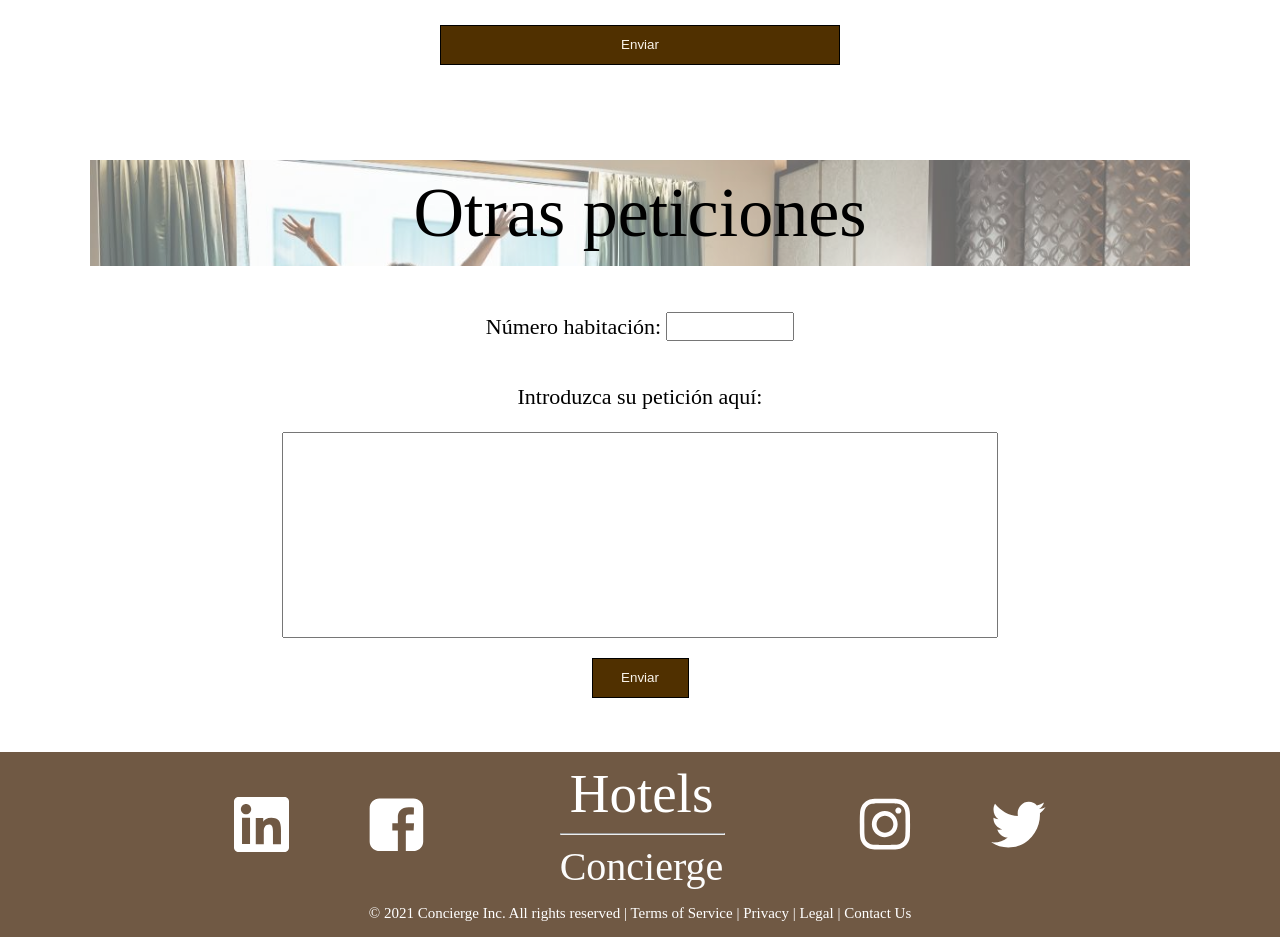
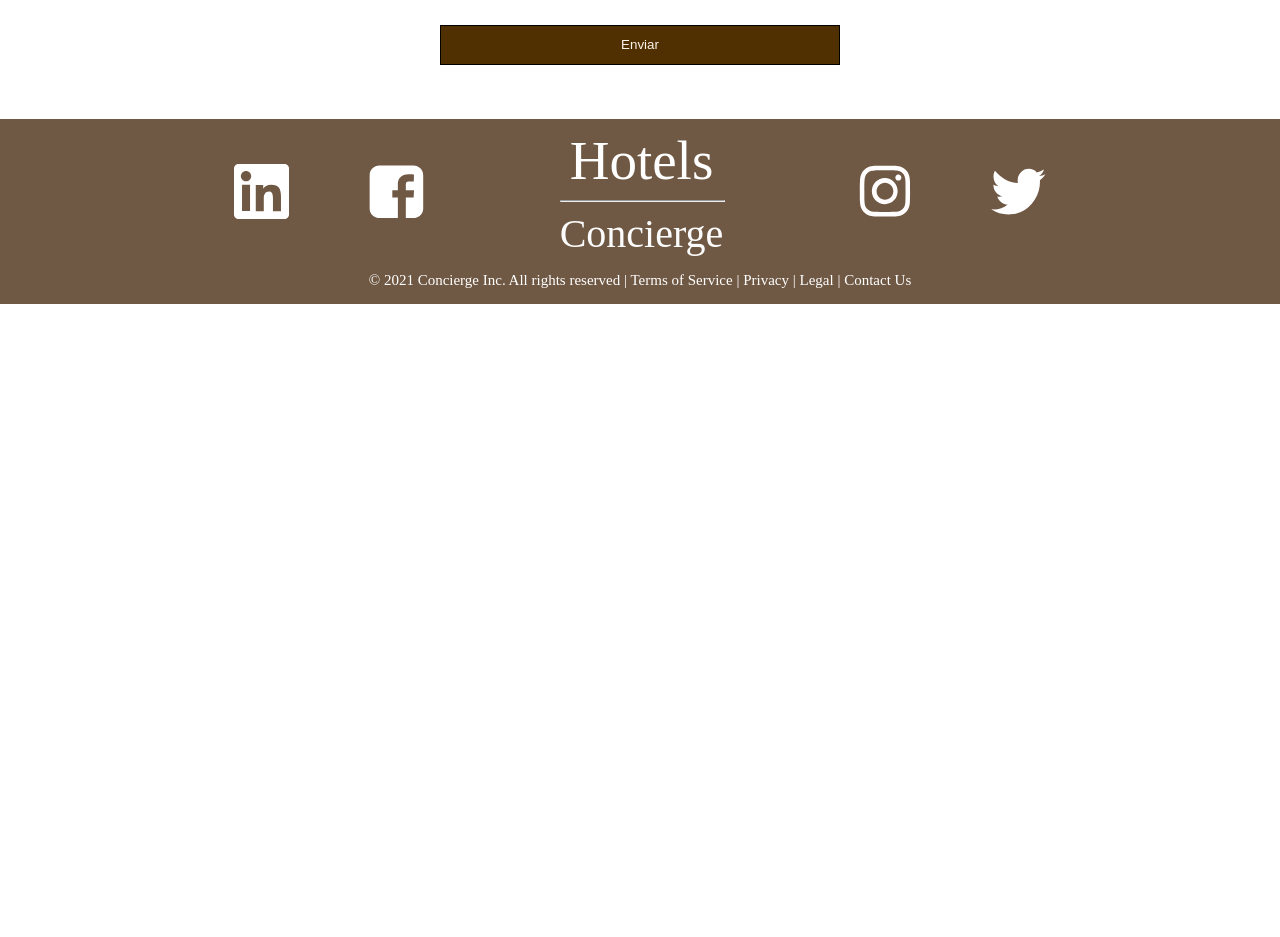
Before and after one commit to javierMorales9/ISST-Grupo02-Conc, a React (Create React App) app in the folder Front-end/: page /room_service in a window 1280 px wide. Shown: the part 900-1837 px from the top of the page. After the commit the page ends 1204 px from the top, so only its background shows below. Built offline with nearby package versions, Linux system fonts and the light colour scheme; what google-maps-react would draw is missing.

Commit message:
Prepare for Sprint2

```diff
--- a/Front-end/src/App.js
+++ b/Front-end/src/App.js
@@ -29,7 +29,7 @@ class App extends React.Component {
 
   componentDidMount(){
     let url = 'https://acallejasz.github.io' + process.env.PUBLIC_URL + '/';
-    let url_localHost = 'http://localhost:3000' + process.env.PUBLIC_URL;
+    let url_localHost = 'http://localhost:3000' + process.env.PUBLIC_URL + '/';
 
     if(window.location.href === url_localHost){
       this.setState({primer_componente:<NavbarInicio login={this.props.login} click={this.updateNavBar}/>})
--- a/Front-end/src/components/tarjeta_reserva.js
+++ b/Front-end/src/components/tarjeta_reserva.js
@@ -12,11 +12,12 @@ export default function TarjetaReserva(props){
             <div className="booking_smallcontainer">
                 <div className='first_group'>
                     <div>
-                        <img src={Habitacion} height='240px' width='300px' style={{minHeight:'200px', paddingTop:'23px', minWidth:'275px'}}/>
+                        <img src={Habitacion} height='100px' width='300px' style={{minHeight:'200px', paddingTop:'23px', minWidth:'275px'}}/>
                     </div>
                     <div className='tb'>
 			    <div>
                             <p>Nº de habitación: {props.n_habitacion}</p>
+                            <p>Nº de usuarios: {props.n_user}</p>
                             <p>Fecha de entrada: {props.fecha_inicio} </p>
                             <p>Fecha de salida: {props.fecha_fin}</p>
                             <p>Tipo de Servicio: {props.tipo}</p>
--- a/Front-end/src/pages/booking.js
+++ b/Front-end/src/pages/booking.js
@@ -29,22 +29,6 @@ export default class Booking extends React.Component {
             <h1 className="subtitulo">Gestión de Reserva</h1>
             <hr className="raya_titulo"/>
 
-            <h2 className="category">Reservar</h2>
-
-            <div id='container'>
-                <div id="imagen_reserva">
-                    <h2 id='text_foto_top' >
-                        Lorem ipsum dolor sit amet, consectetur adipiscing elit
-                        In sagittis nulla turpis urna, gravida. Mattis mauris sagittis.
-                    </h2>
-                    <a href='https://booking.com/' target='_blank'  id='reservar_container'>
-                        <p id ='span_butt'>RESERVAR</p>
-                    </a>
-                </div>
-            </div>
-
-            <h2 className="category">Mis reservas</h2>
-
             <div>
 
 		    {this.state.f.map((el,id) =>{
@@ -53,6 +37,7 @@ export default class Booking extends React.Component {
 		    fecha_inicio = {el.fecha_inicio}
 		    fecha_fin = {el.fecha_fin}
 		    tipo = {el.tipo}
+            n_user = {el.numero_usuarios}
 		    solicitud = {el.solicitud}
 		    disponibilidad = {el.disponibilidad}
 		    id = {el.id}
--- a/Front-end/src/pages/other_services.js
+++ b/Front-end/src/pages/other_services.js
@@ -87,7 +87,7 @@ export default class RoomService extends React.Component {
           {/*OTRAS PETICIONES*/}
           <div className='otros_container'>
             <div id='id_otros'>
-            <div className='sin-background'>Otras peticiones</div>
+            <div className='sin-background'>Peticion abierta</div>
             </div>
 
             <div className='formularioGrande_container'>
--- a/Front-end/src/pages/profile.js
+++ b/Front-end/src/pages/profile.js
@@ -27,7 +27,6 @@ export default class Profile extends React.Component {
 								<span className='datos'>Metodo de pago: Visa  E20...</span>
 								<span className='datos'>Tipo de cliente: Premium</span>
 								<div style={{display: 'flex', marginTop: '15px', flexDirection: 'column', justifyContent: 'flex-start', alignItems: 'flex-start'}}>
-									<button className='profile_actions'>Cambiar Contraseña</button>
 									<button className='profile_actions'>Cambiar Datos</button>
 								</div>
 						</div>
--- a/Front-end/src/pages/room_service.js
+++ b/Front-end/src/pages/room_service.js
@@ -78,27 +78,6 @@ export default class RoomService extends React.Component {
           </form>
         </div>
 
-
-        {/*OTRAS PETICIONES*/}
-        <div className='otros_container'>
-          <div id='id_otros'>
-          <div className='sin-background'>Otras peticiones</div>
-          </div>
-          <form className='formularioGrande_container'>
-            <div className='formulario'>
-              <p> Número habitación: </p>
-              <input className='formulario' type='text'></input>
-            </div>
-            <div className='formularioSolicitud'>
-              <p> Introduzca su petición aquí: </p>
-            <input id='inputGrande' type='text'></input>
-            </div>
-            <div className='formulario'>
-              <input id="form_submit" type="submit" value="Enviar" style={{marginBottom:'30px'}}/>
-            </div>
-          </form>
-        </div>
-
         <Footer />
 
       </div>
```
